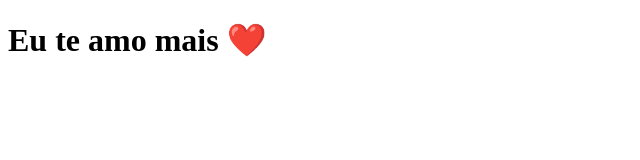
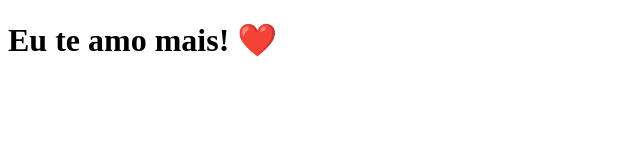
Before and after one commit to edgar-lins/clone-tabnews, a Next.js app: page / in a window 1280 px wide. Shown: the top 160 px of the page, without its empty margins (0-640 px from the left). Built offline with nearby package versions, Linux system fonts and the light colour scheme.

Commit message:
Modifica a frase

```diff
--- a/pages/index.js
+++ b/pages/index.js
@@ -1,5 +1,5 @@
 function Home() {
-  return <h1>Eu te amo mais ❤️</h1>;
+  return <h1>Eu te amo mais! ❤️</h1>;
 }
 
 export default Home;
```
